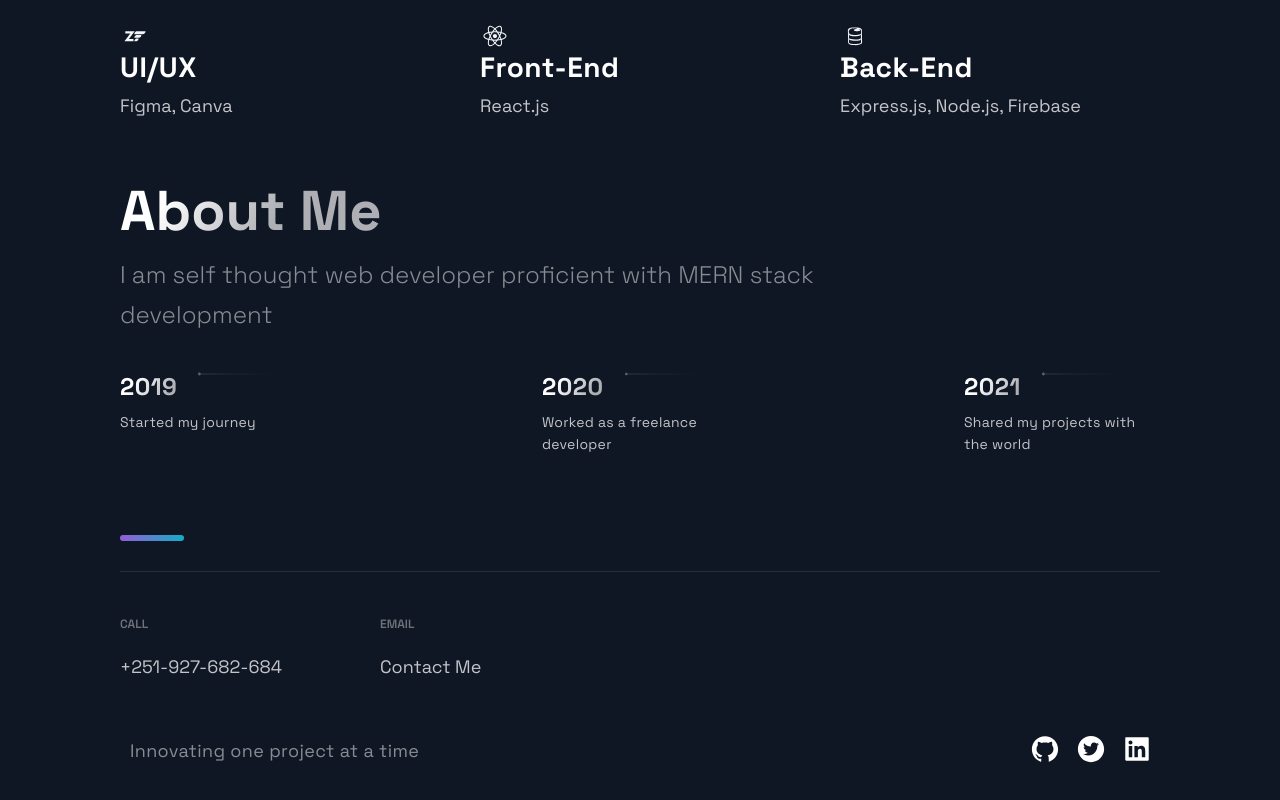
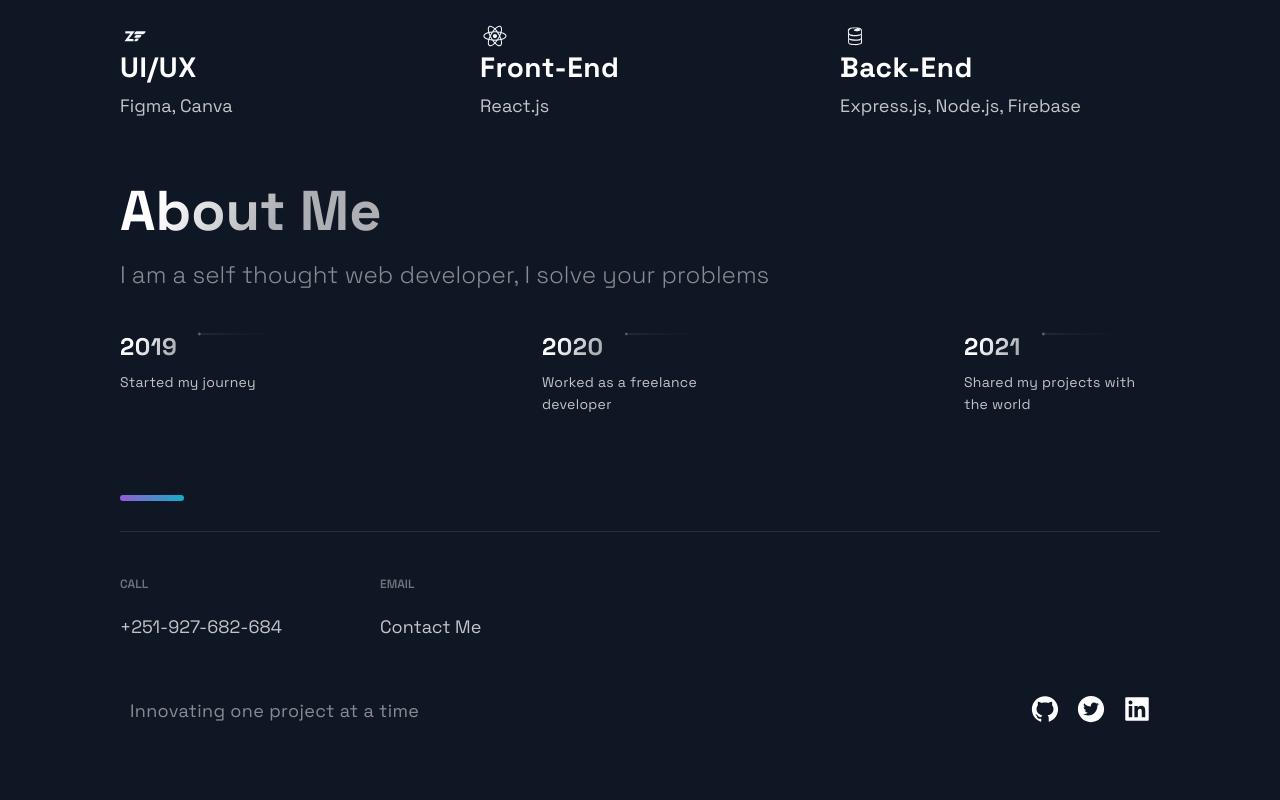
Before and after one commit to Teshie/My-Portfolio, a Next.js app: page / in a window 1280 px wide. Shown: the part 2271-3071 px from the top of the page. Built offline with nearby package versions, Linux system fonts and the light colour scheme.

Commit message:
change about me text

```diff
--- a/src/components/TimeLine/TimeLine.js
+++ b/src/components/TimeLine/TimeLine.js
@@ -67,7 +67,7 @@
     <Section id="about">
       <SectionTitle>About Me</SectionTitle>
       <SectionText>
-        I am self thought web developer proficient with MERN stack development
+        I am a self thought web developer, I solve your problems
       </SectionText>
       <CarouselContainer ref={carouselRef}>
         <>
```
